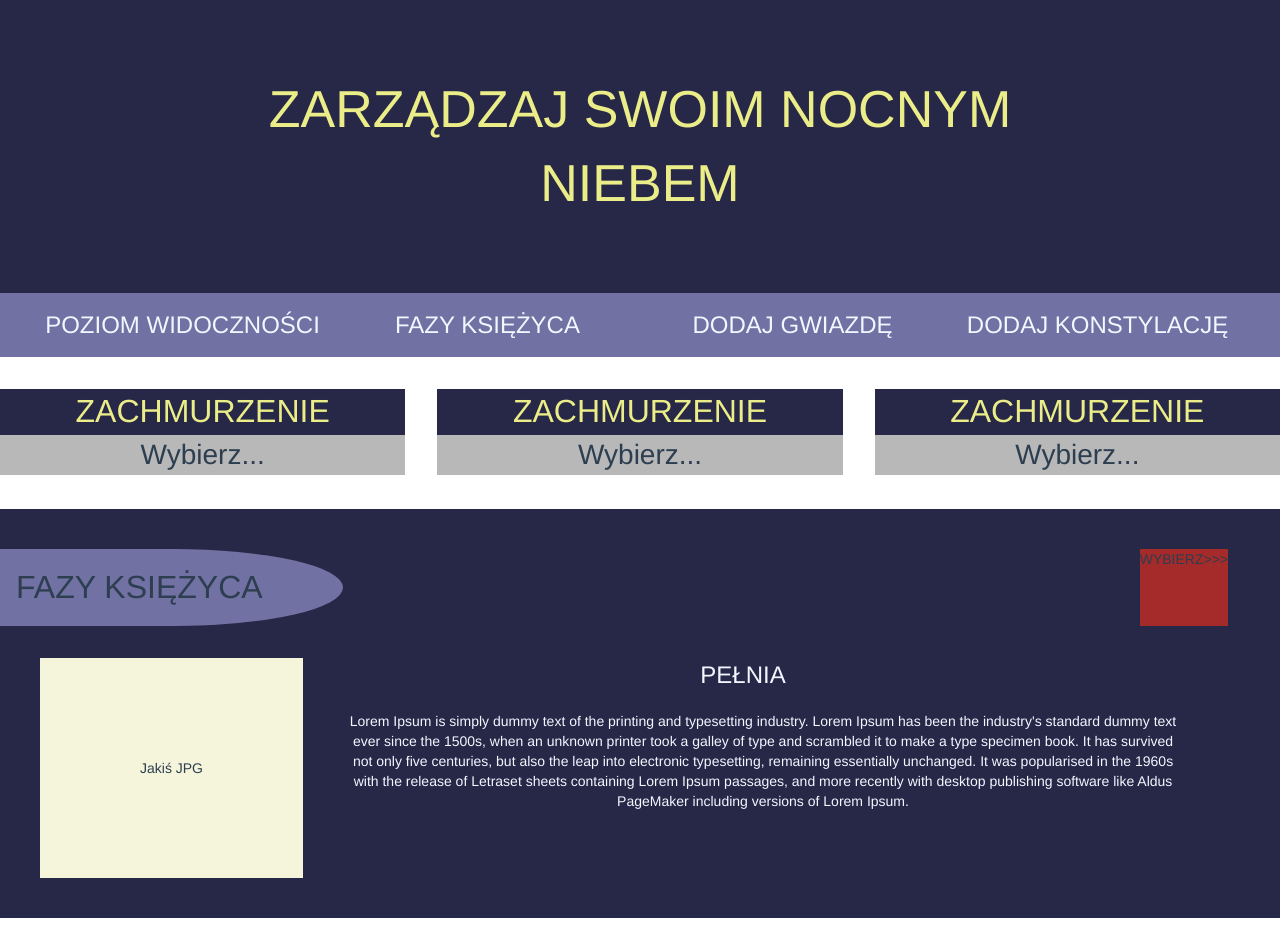
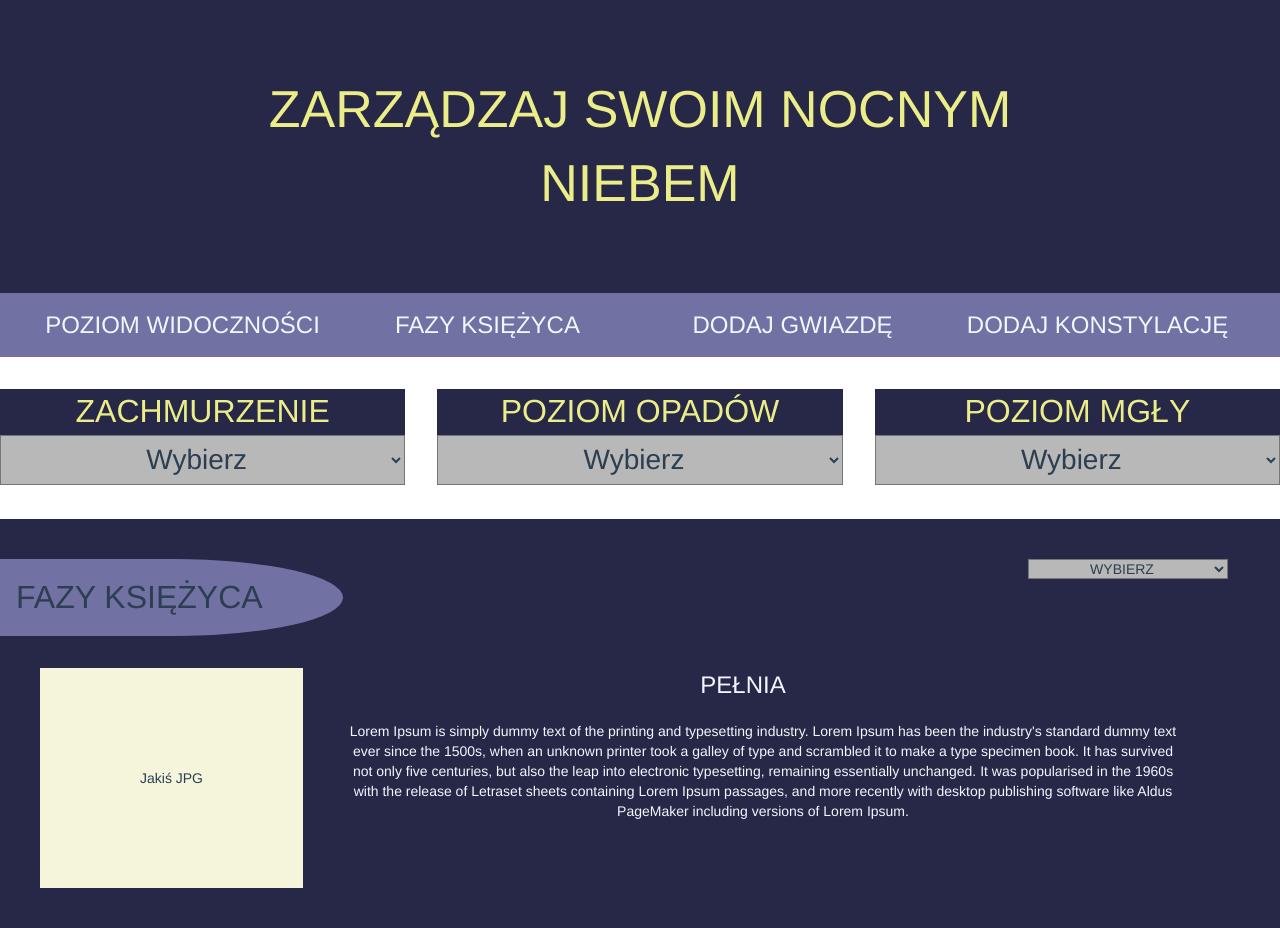
Before and after one commit to kornelkar/sky-project, a Vue app: page / in a window 1280 px wide. Built offline with nearby package versions, Linux system fonts and the light colour scheme.

Commit message:
base-level-picker update

```diff
--- a/src/App.vue
+++ b/src/App.vue
@@ -1,5 +1,5 @@
 <script>
-import BaseLevelPicker from '@/components/base-level-picker'
+import BaseLevelPicker from '@/components/base-level-picker.vue'
 import BaseSection from '@/components/base-section'
 
 export default {
@@ -12,7 +12,8 @@ export default {
 </script>
 
 <template>
-  <link rel="stylesheet" href="https://cdn.jsdelivr.net/npm/bootstrap@3.4.1/dist/css/bootstrap.min.css" integrity="sha384-HSMxcRTRxnN+Bdg0JdbxYKrThecOKuH5zCYotlSAcp1+c8xmyTe9GYg1l9a69psu" crossorigin="anonymous">
+    <link rel="stylesheet" href="https://cdn.jsdelivr.net/npm/bootstrap@3.4.1/dist/css/bootstrap.min.css"
+          integrity="sha384-HSMxcRTRxnN+Bdg0JdbxYKrThecOKuH5zCYotlSAcp1+c8xmyTe9GYg1l9a69psu" crossorigin="anonymous">
     <div class="sky">
         <div class="header">
             <div class="header__title">ZARZĄDZAJ SWOIM NOCNYM NIEBEM</div>
@@ -26,8 +27,6 @@ export default {
         </div>
         <div class="main">
             <div class="main__picker">
-  <base-level-picker></base-level-picker>
-  <base-level-picker></base-level-picker>
                 <base-level-picker></base-level-picker>
             </div>
             <base-section></base-section>
--- a/src/components/base-level-picker.vue
+++ b/src/components/base-level-picker.vue
@@ -1,7 +1,28 @@
 <template>
     <div class="picker">
         <div class="picker__title">ZACHMURZENIE</div>
-        <div class="picker__options">Wybierz...</div>
+        <select class="picker__options" v-model="selectedOptionCloud" @change="weather">
+            <option v-for="option in CloudOtions" :value="option.value" :key="option.id">
+                {{ option.label }}
+            </option>
+        </select>
+    </div>
+    <div class="picker">
+        <div class="picker__title">POZIOM OPADÓW</div>
+        <select class="picker__options" v-model="selectedOptionRainfall" @change="weather">
+            <option v-for="option in RainfallOtions" :value="option.value" :key="option.id">
+                {{ option.label }}
+            </option>
+        </select>
+
+    </div>
+    <div class="picker">
+        <div class="picker__title">POZIOM MGŁY</div>
+        <select class="picker__options" v-model="selectedOptionFog" @change="weather">
+            <option v-for="option in FogOptions" :value="option.value" :key="option.id">
+                {{ option.label }}
+            </option>
+        </select>
     </div>
 </template>
 
@@ -18,11 +39,54 @@
   &__options {
     background-color: #B8B8B8;
     font-size: 28px;
+    width: 100%;
+    text-align: center;
+    height: 50px;
   }
 }
 </style>
 
 <script>
-
-
+export default {
+    data() {
+        return {
+            selectedOptionFog: '0', // przechowuje wybraną opcję
+            FogOptions: [
+                {id: 0, value: '0', label: 'Wybierz'},
+                {id: 1, value: '0-f', label: 'Brak'},
+                {id: 2, value: '1-f', label: 'Słaby'},
+                {id: 3, value: '2-f', label: 'Umiarkowany'},
+                {id: 4, value: '3-f', label: 'Gęsty'},
+                {id: 5, value: '4-f', label: 'Bardzo Gęsty'},
+            ],
+            selectedOptionCloud: '0', // przechowuje wybraną opcję
+            CloudOtions: [
+                {id: 0, value: '0', label: 'Wybierz'},
+                {id: 1, value: '0-c', label: 'Czyste Niebo'},
+                {id: 2, value: '1-c', label: 'Lekkie Zachmurzenie'},
+                {id: 3, value: '2-c', label: 'Umiarkowany'},
+                {id: 4, value: '3-c', label: 'Średnie Zachmurzenie'},
+                {id: 5, value: '4-c', label: 'Pełne Zachmurzenie'},
+            ],
+            selectedOptionRainfall: '0', // przechowuje wybraną opcję
+            RainfallOtions: [
+                {id: 0, value: '0', label: 'Wybierz'},
+                {id: 1, value: '0-r', label: 'Brak'},
+                {id: 2, value: '1-r', label: 'Mżawka'},
+                {id: 3, value: '2-r', label: 'Umiarkowany'},
+                {id: 4, value: '3-r', label: 'Deszcz'},
+                {id: 5, value: '4-r', label: 'Śnieg'},
+                {id: 6, value: '5-r', label: 'Grad'},
+            ]
+        };
+    },
+    methods: {
+        weather() {
+            if (this.selectedOptionCloud === "0-c")
+            {
+                this.selectedOptionRainfall = "0-r"
+            }
+        }
+    }
+};
 </script>
--- a/src/components/base-section.vue
+++ b/src/components/base-section.vue
@@ -2,13 +2,24 @@
     <div class="section">
         <div class="section__header">
             <div class="section__header-title">FAZY KSIĘŻYCA</div>
-            <div class="section__header-select">WYBIERZ>>></div>  <!-- TODO: Dodać jakiś bazowy komponent do wybierania -->
+            <div class="section__header-select">
+                <select>
+                    <option value="0">WYBIERZ</option>
+                </select>
+            </div>  <!-- TODO: Dodać jakiś bazowy komponent do wybierania -->
         </div>
         <div class="section__main">
             <div class="section__main-photo">Jakiś JPG</div>
             <div class="section__main-article">
                 <div class="section__main-article-title">PEŁNIA</div>
-        <div class="section__main-article-paragraph">Lorem Ipsum is simply dummy text of the printing and typesetting industry. Lorem Ipsum has been the industry's standard dummy text ever since the 1500s, when an unknown printer took a galley of type and scrambled it to make a type specimen book. It has survived not only five centuries, but also the leap into electronic typesetting, remaining essentially unchanged. It was popularised in the 1960s with the release of Letraset sheets containing Lorem Ipsum passages, and more recently with desktop publishing software like Aldus PageMaker including versions of Lorem Ipsum.</div>
+                <div class="section__main-article-paragraph">Lorem Ipsum is simply dummy text of the printing and
+                    typesetting industry. Lorem Ipsum has been the industry's standard dummy text ever since the 1500s,
+                    when an unknown printer took a galley of type and scrambled it to make a type specimen book. It has
+                    survived not only five centuries, but also the leap into electronic typesetting, remaining
+                    essentially unchanged. It was popularised in the 1960s with the release of Letraset sheets
+                    containing Lorem Ipsum passages, and more recently with desktop publishing software like Aldus
+                    PageMaker including versions of Lorem Ipsum.
+                </div>
 
             </div>
 
@@ -37,7 +48,11 @@ padding: 40px 52px 40px 0;
     }
 
     &-select {
-            background-color: brown;
+      select {
+        width: 200px;
+          text-align: center;
+        background-color: #B8B8B8;
+      }
     }
   }
 
```
Lines whose indentation alone changed are shown as unchanged.
